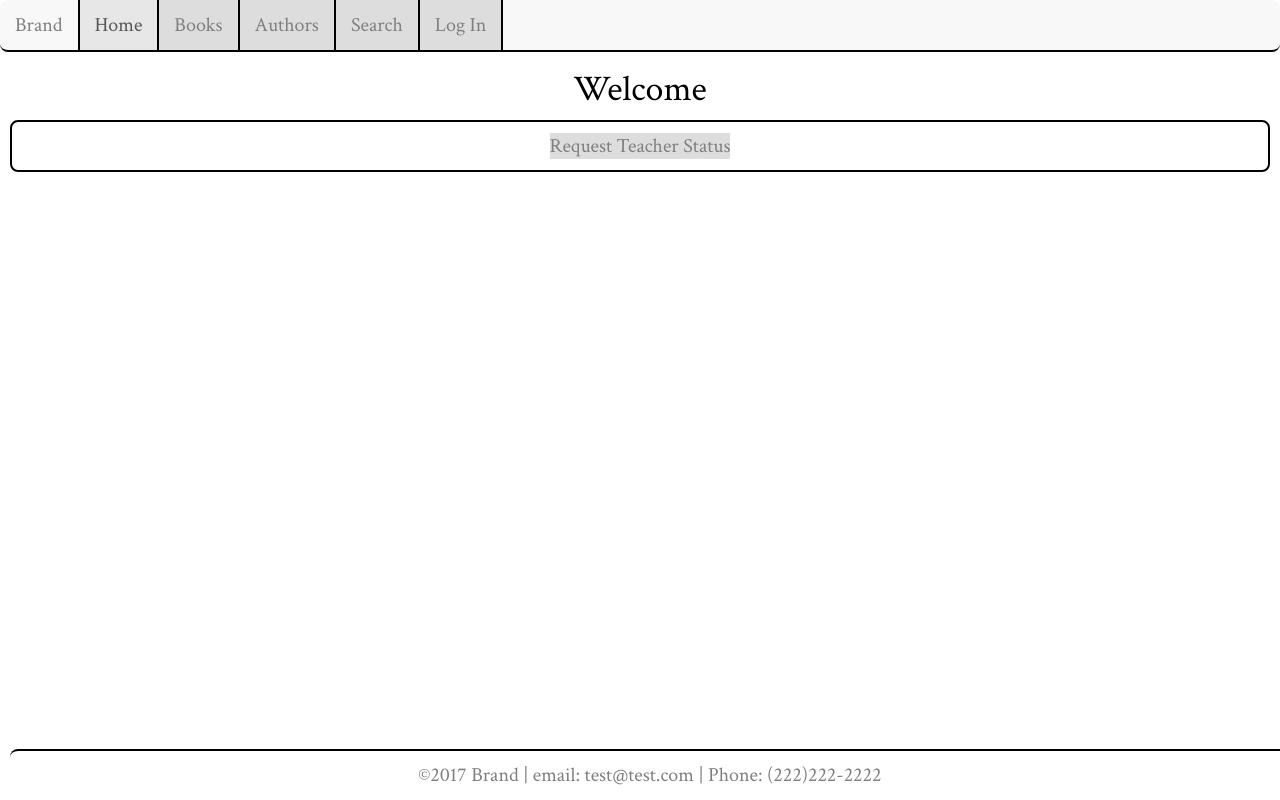
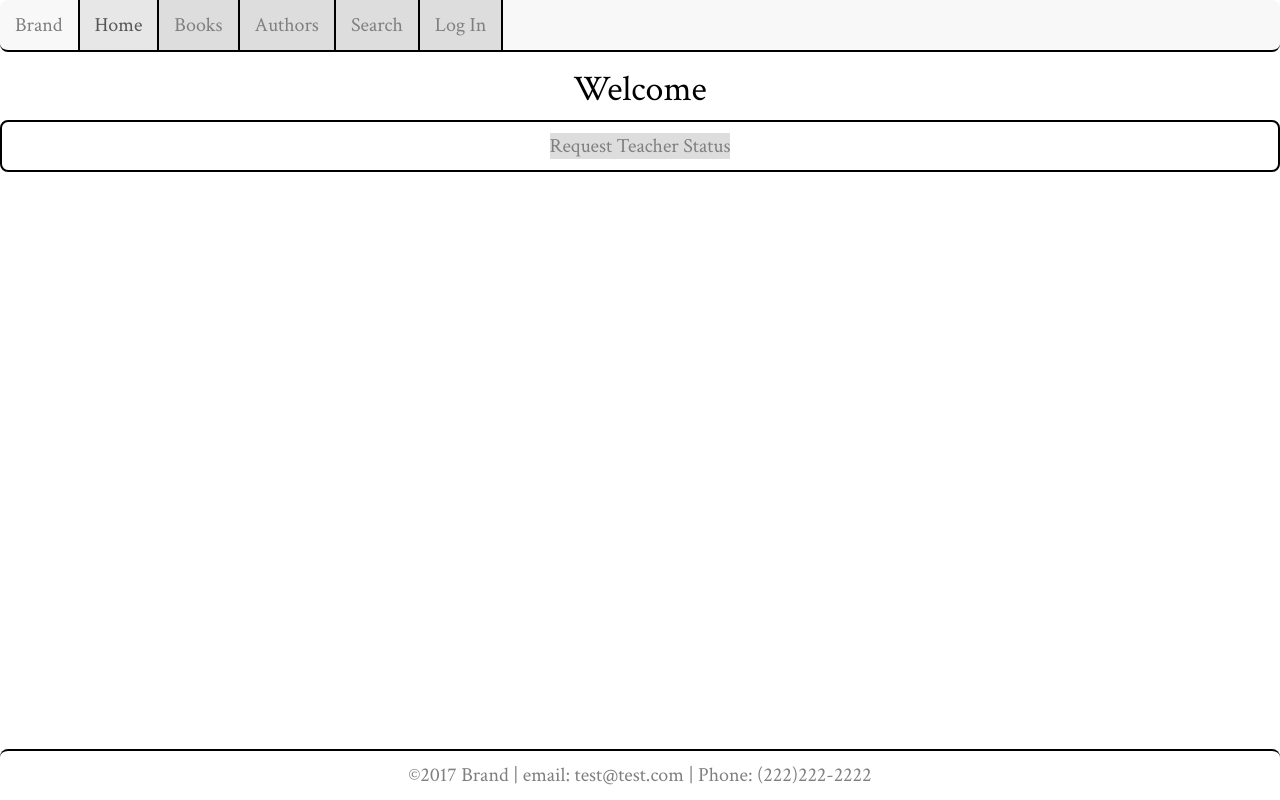
Before and after one commit to tcatsl/e-zchaiserver, a website: page public/index.html in a window 1280 px wide. Drawn offline with nearby package versions, Linux system fonts and the light colour scheme; no server answers.

Commit message:
fix margins

```diff
--- a/public/styles/main.css
+++ b/public/styles/main.css
@@ -152,9 +152,9 @@ body{
   margin: auto;
   padding: 0
 }
-.info-cont a, p {
+/*.info-cont a, p {
   margin: 10px;
-}
+}*/
 .info-cont ul> li {
   border-radius: 8px;
   margin: 10px;
```
